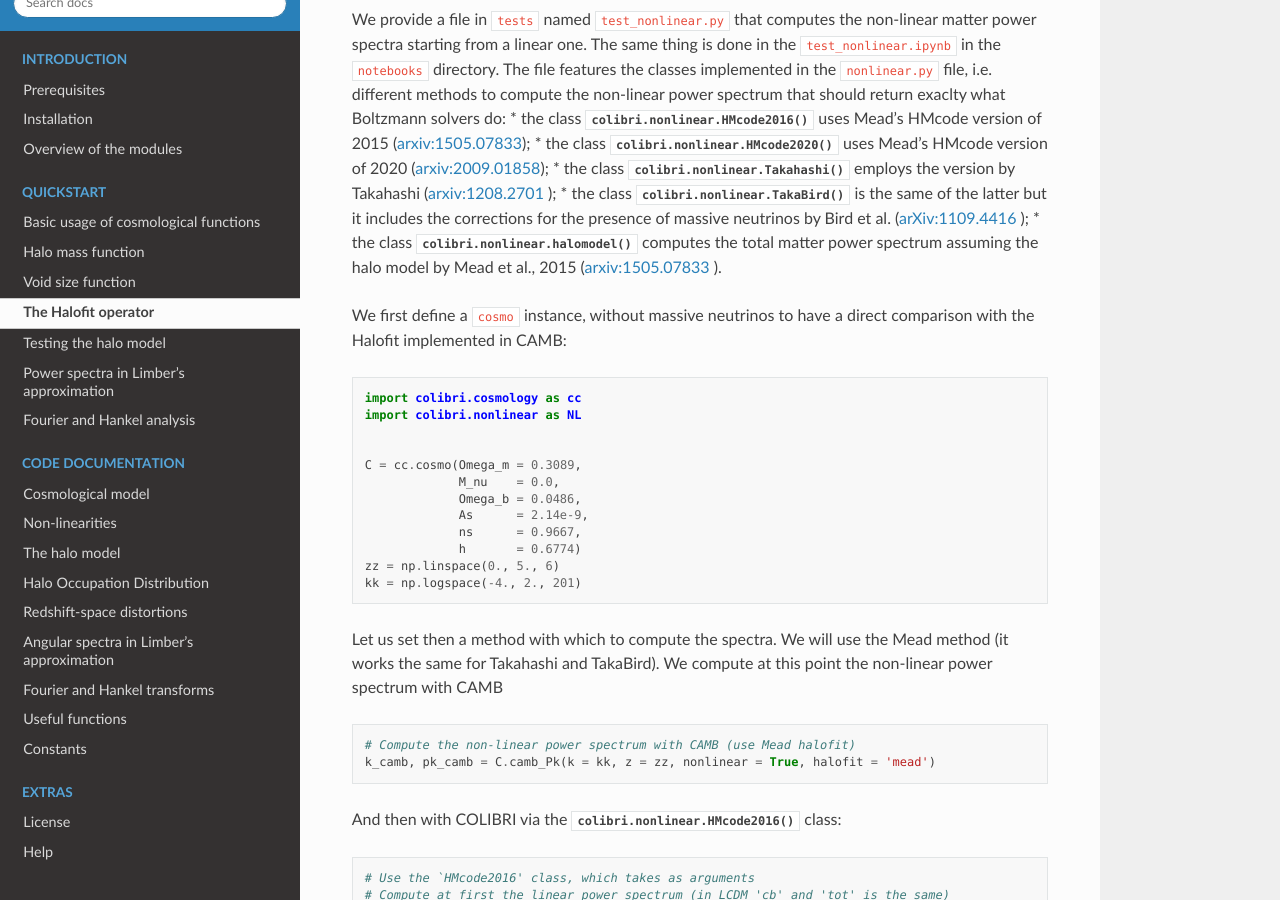
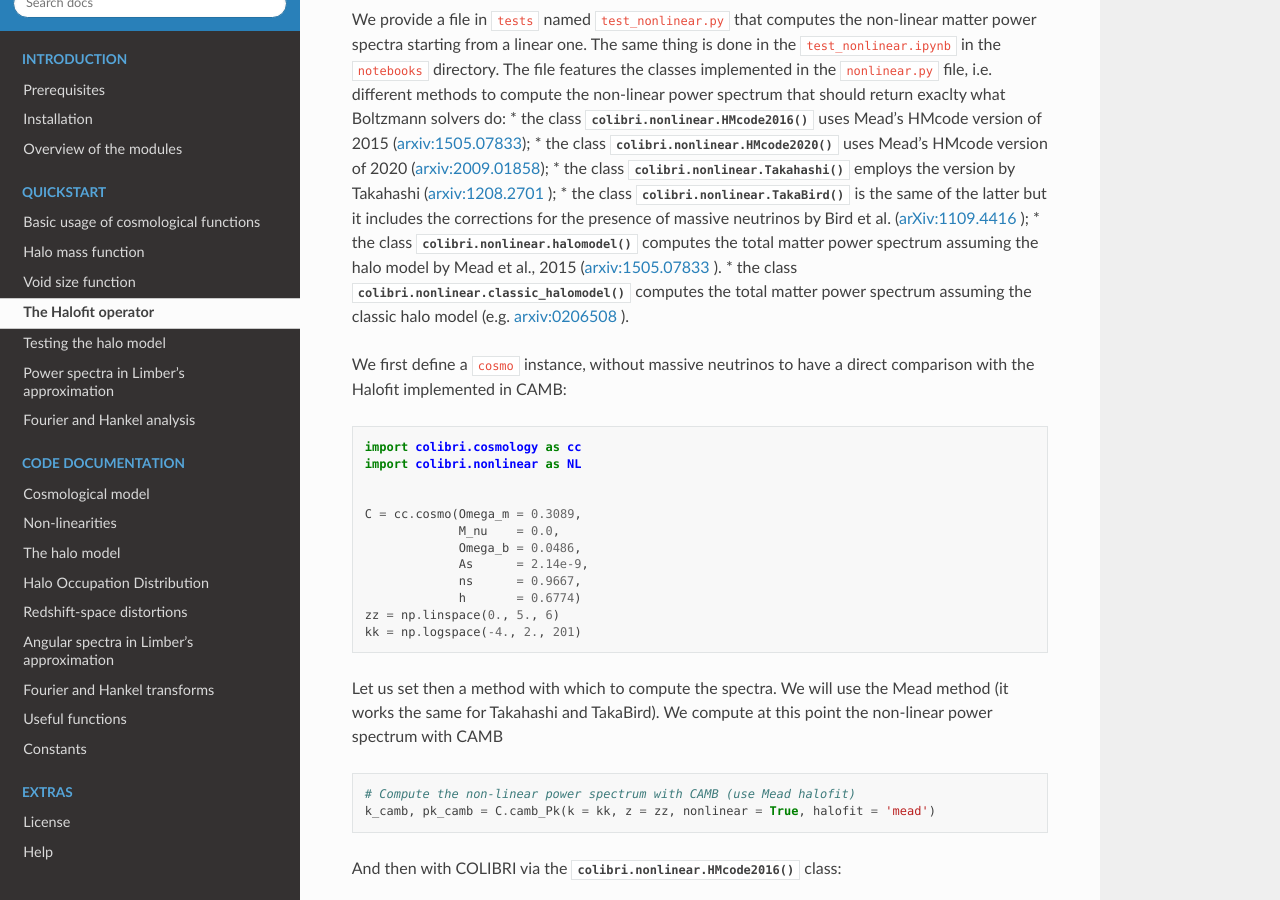
Before and after one commit to GabrieleParimbelli/COLIBRI, a Sphinx documentation site: the page built from doc/source/quickstart/test_nonlinear.rst, in a window 1280 px wide and 900 px high, scrolled down 320 px. Built offline with Sphinx 7.4.7 and the Read the Docs theme 2.0.0, drawn with Linux system fonts in a browser that asks for light colours.

Commit message:
Added documentation

```diff
--- a/doc/source/quickstart/test_nonlinear.rst
+++ b/doc/source/quickstart/test_nonlinear.rst
@@ -16,6 +16,7 @@ The file features the classes implemented in the ``nonlinear.py`` file, i.e. dif
 * the class :func:`colibri.nonlinear.Takahashi` employs the version by Takahashi (`arxiv:1208.2701 <https://arxiv.org/abs/1208.2701>`_ );
 * the class :func:`colibri.nonlinear.TakaBird` is the same of the latter but it includes the corrections for the presence of massive neutrinos by Bird et al. (`arXiv:1109.4416 <https://arxiv.org/abs/1109.4416>`_ );
 * the class :func:`colibri.nonlinear.halomodel` computes the total matter power spectrum assuming the halo model by Mead et al., 2015 (`arxiv:1505.07833 <https://arxiv.org/abs/1505.07833>`_ ).
+* the class :func:`colibri.nonlinear.classic_halomodel` computes the total matter power spectrum assuming the classic halo model (e.g. `arxiv:0206508 <https://arxiv.org/abs/astro-ph/0206508>`_ ).
 
 We first define a ``cosmo`` instance, without massive neutrinos to have a direct comparison with the Halofit implemented in CAMB:
 
```
